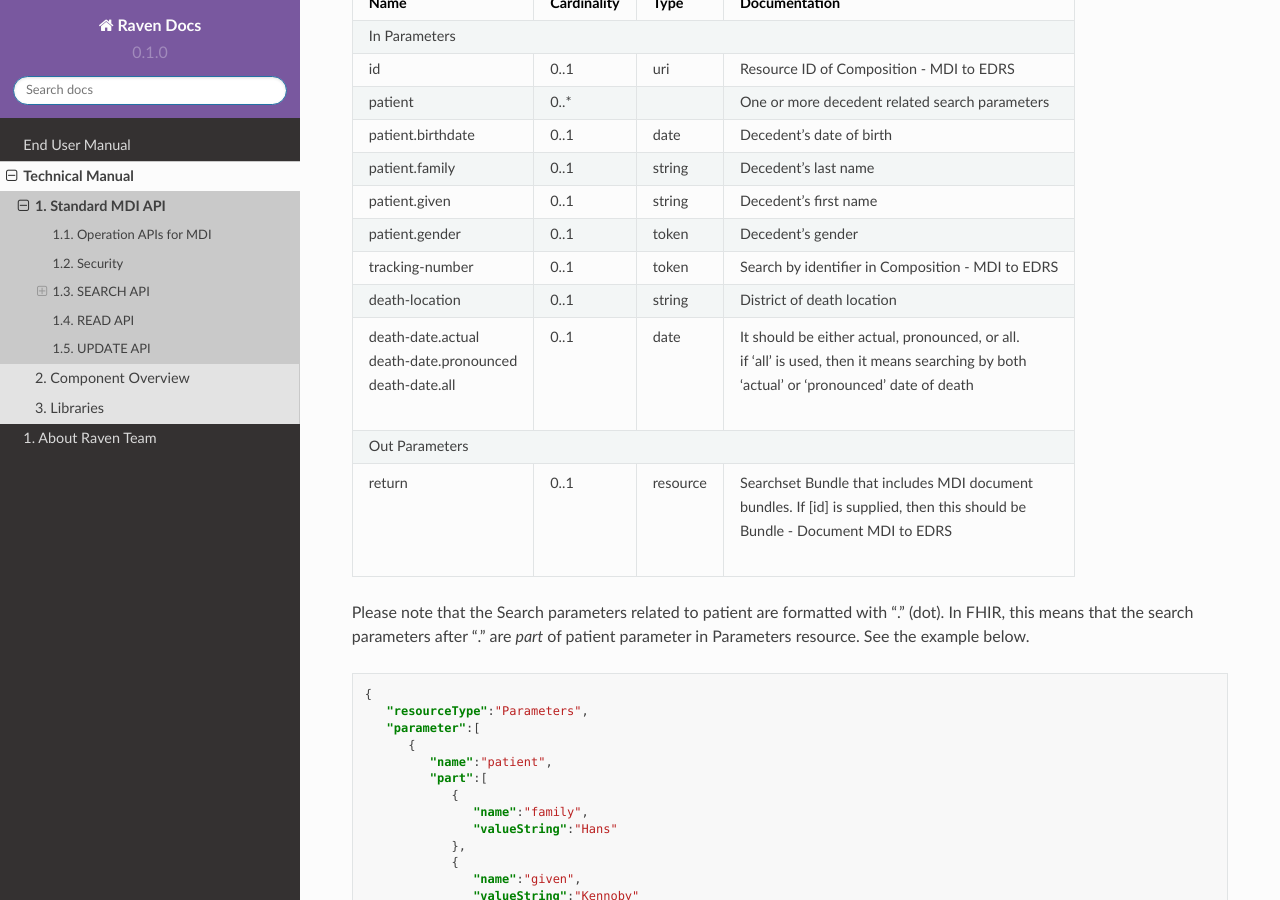
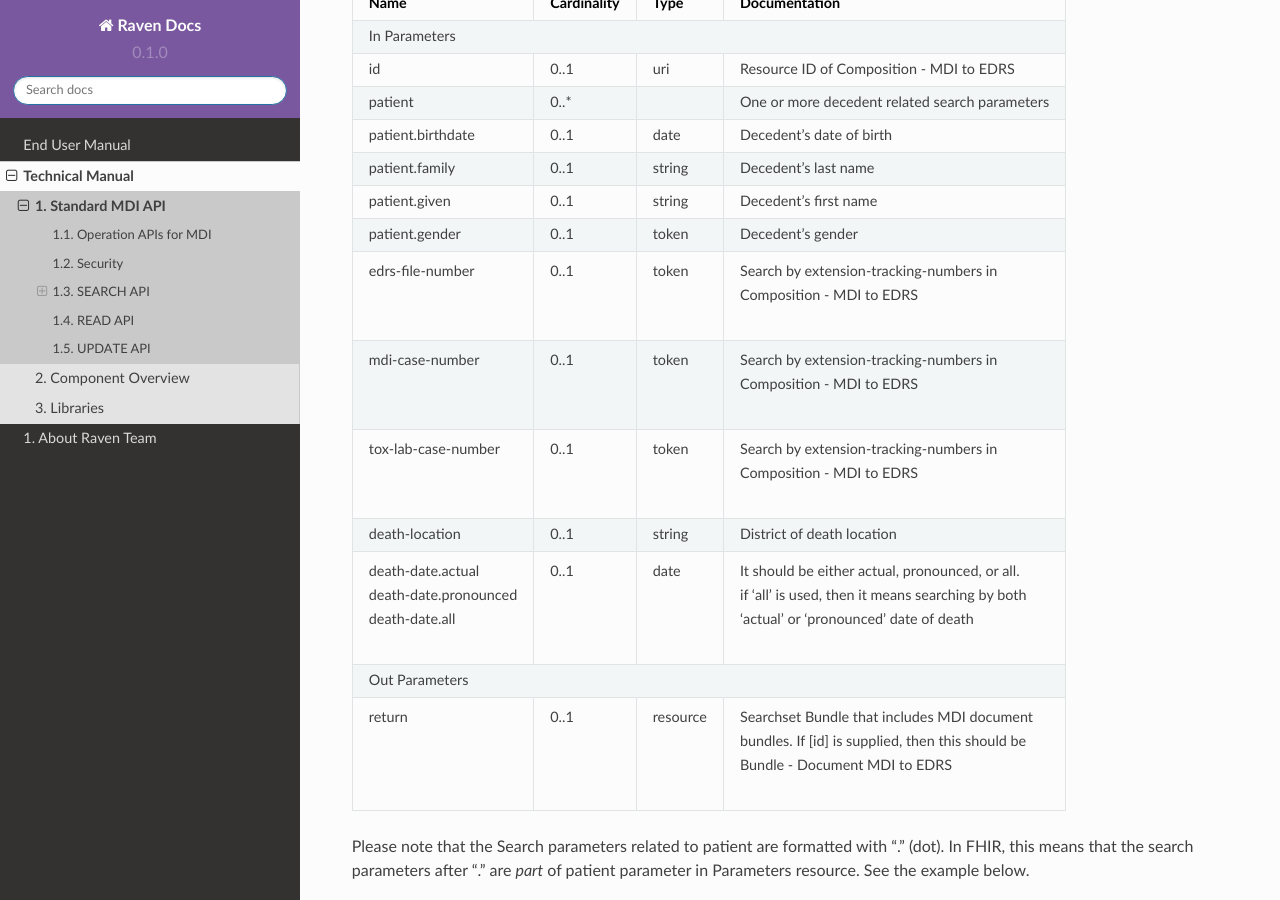
Before and after one commit to MortalityReporting/RavenDocs, a Sphinx documentation site: the page built from docs/source/technicalManual/mdiApi.rst, in a window 1280 px wide and 900 px high, scrolled down 1643 px. Built offline with Sphinx 7.4.7 and the Read the Docs theme 2.0.0, drawn with Linux system fonts in a browser that asks for light colours.

Commit message:
Update mdiApi.rst

```diff
--- a/docs/source/technicalManual/mdiApi.rst
+++ b/docs/source/technicalManual/mdiApi.rst
@@ -82,7 +82,14 @@ This is an idempotent operation. Both POST and GET can be used with the followin
 +--------------------------+-------------+----------+---------------------------------------------------+
 |patient.gender            |0..1         |token     |Decedent's gender                                  |
 +--------------------------+-------------+----------+---------------------------------------------------+
-|tracking-number           |0..1         |token     |Search by identifier in Composition - MDI to EDRS  |
+|| edrs-file-number        || 0..1       || token   || Search by extension-tracking-numbers in          |
+||                         ||            ||         || Composition - MDI to EDRS                        |
++--------------------------+-------------+----------+---------------------------------------------------+
+|| mdi-case-number         || 0..1       || token   || Search by extension-tracking-numbers in          |
+||                         ||            ||         || Composition - MDI to EDRS                        |
++--------------------------+-------------+----------+---------------------------------------------------+
+|| tox-lab-case-number     || 0..1       || token   || Search by extension-tracking-numbers in          |
+||                         ||            ||         || Composition - MDI to EDRS                        |
 +--------------------------+-------------+----------+---------------------------------------------------+
 |death-location            |0..1         |string    |District of death location                         |
 +--------------------------+-------------+----------+---------------------------------------------------+
```
